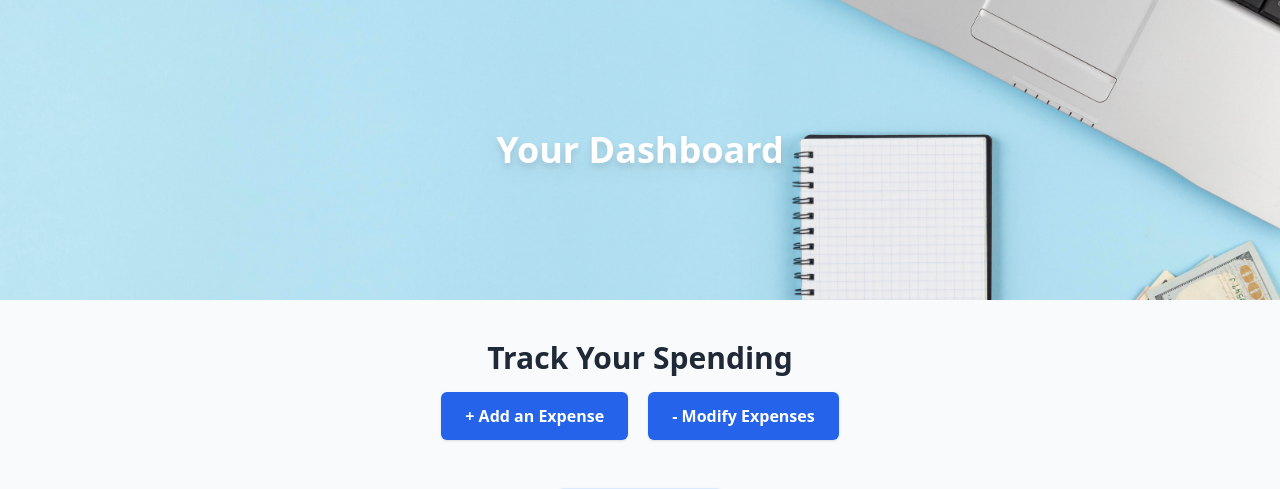
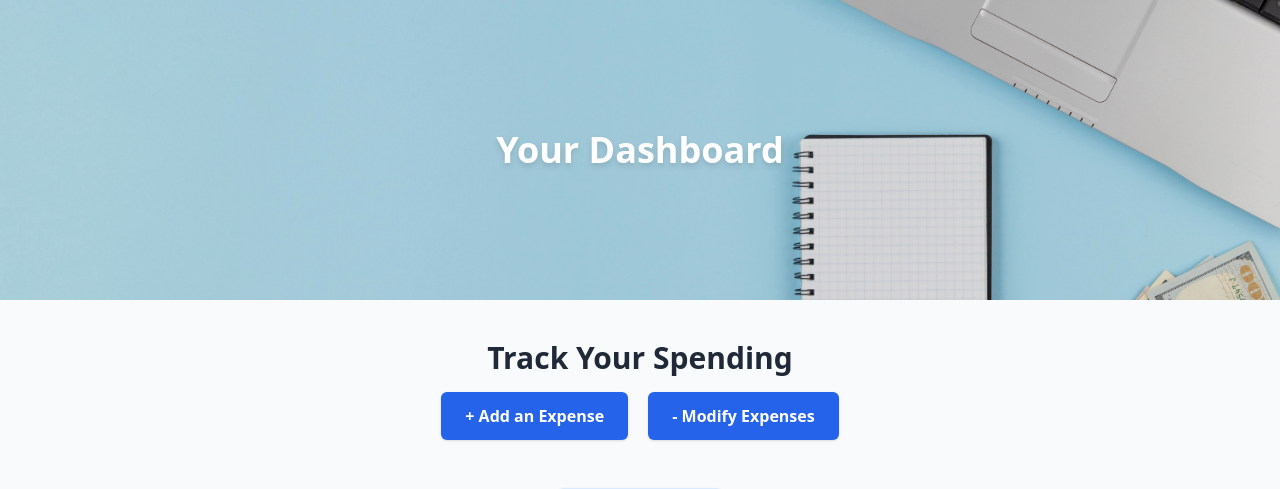
Before and after one commit to Sarve002/ExpenseWebApp, a Flask app: page / in a window 1280 px wide. Shown: the part 65-554 px from the top of the page. Run offline with Flask 3, Linux system fonts and the light colour scheme; the visitor is signed in with stand-in values (Sample User, id 1); data that the repository does not hold is empty; some libraries are stand-ins or nearby versions.

Commit message:
fixed issues regarding banners

```diff
--- a/Project3/templates/template.html
+++ b/Project3/templates/template.html
@@ -49,12 +49,23 @@
     </nav>
 
     <!-- Dynamic Banner via block content -->
-    <div class="h-[300px] flex items-center justify-center text-white text-center"
-         style="background: url('{{ url_for('static', filename='images/' ~ (banner_image | default("dashboard-bg.jpg")) ) }}') no-repeat center center; background-size: cover;">
-        <h1 class="text-4xl font-bold drop-shadow-lg">
+    <!-- Banner Section -->
+    <div class="relative h-[300px] flex items-center justify-center text-center overflow-hidden">
+        <!-- Background Image -->
+        <img src="{{ url_for('static', filename='images/' + (banner_image if banner_image is defined else 'dashboard-bg.jpg')) }}"
+             alt="Banner"
+             class="absolute inset-0 w-full h-full object-cover z-0" />
+
+
+        <!-- Optional dark overlay -->
+        <div class="absolute inset-0 bg-black bg-opacity-10 z-10"></div>
+
+        <!-- Banner Text -->
+        <h1 class="relative z-20 text-4xl font-bold text-white drop-shadow-md">
             {% block page_title %}Welcome to ExpenseWebApp{% endblock %}
         </h1>
     </div>
+
 
 
 
```
